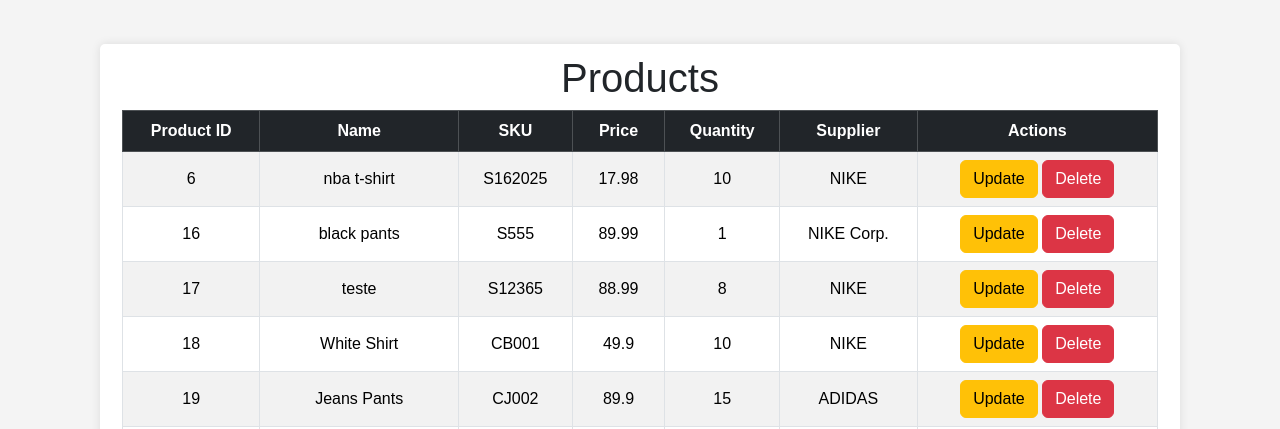
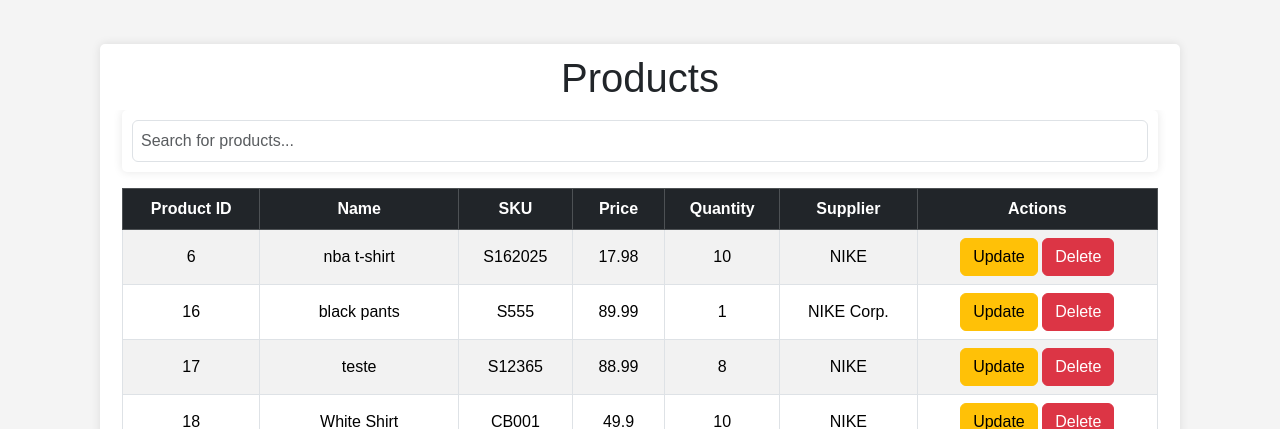
Before and after one commit to emanuel07mii/project_inventory_management, a Django app: page /list/ in a window 1280 px wide. Shown: the part 56-485 px from the top of the page. Run offline with Django 5.2, Linux system fonts and the light colour scheme; a user stored in the database is signed in; data comes from the database, SQL or seed files in the repository.

Commit message:
adding product search function

```diff
--- /dev/null
+++ b/invProject/authApp/static/js/product_search.js
@@ -0,0 +1,17 @@
+let debounceTimer;
+document.addEventListener('DOMContentLoaded', function () {
+    const input = document.getElementById('searchInput');
+    const tableRows = document.querySelectorAll('tbody tr');
+
+    input.addEventListener('input', function () {
+        clearTimeout(debounceTimer);
+        debounceTimer = setTimeout(() => {
+            const filter = input.value.toLowerCase();
+
+            tableRows.forEach(row => {
+                const rowText = row.textContent.toLowerCase();
+                row.style.display = rowText.includes(filter) ? '' : 'none';
+            });
+        }, 300); // 300ms debounce
+    });
+});
--- a/invProject/invApp/templates/invApp/product_list.html
+++ b/invProject/invApp/templates/invApp/product_list.html
@@ -6,6 +6,10 @@
 {% block content %}
     <h1 class="text-center">Products</h1>
     <div class="container-fluid table-responsive">
+        <div class="container mb-3">
+            <input id="searchInput" type="text" class="form-control" placeholder="Search for products...">
+        </div>
+
         <table class="table table-bordered table-striped text-center">
             <thead class="table-dark">
                 <tr>
--- a/invProject/invApp/urls.py
+++ b/invProject/invApp/urls.py
@@ -7,4 +7,5 @@ urlpatterns = [
     path('list/', views.product_list_view, name='product_list'),
     path('update/<int:product_id>/', views.product_update_view, name='product_update'),
     path('delete/<int:product_id>/', views.product_delete_view, name='product_delete'),
+    path('search-products/', views.search_products, name="search_products"),
 ]
--- a/invProject/invApp/views.py
+++ b/invProject/invApp/views.py
@@ -4,6 +4,9 @@ from .forms import ProductForm
 from .models import Product
 from django.contrib.auth.decorators import login_required
 from django.shortcuts import get_object_or_404
+from django.views.decorators.csrf import csrf_exempt
+from django.db.models import Q
+from django.http import JsonResponse
 
 # CRUD = Create, Read, Update, delete
 
@@ -59,3 +62,26 @@ def product_delete_view(request, product_id):
         messages.error(request, 'Product delete successfully!')
         return redirect('product_list')
     return render(request, 'invApp/product_confirm_delete.html', {'product': product})
+
+@csrf_exempt
+def search_products(request):
+    query = request.GET.get("q", "")
+    products = Product.objects.filter(
+        Q(name__icontains=query) |
+        Q(sku__icontains=query) |
+        Q(supplier__icontains=query)
+    )
+
+    results = [
+        {
+            "product_id": p.product_id,
+            "name": p.name,
+            "sku": p.sku,
+            "price": p.price,
+            "quantity": p.quantity,
+            "supplier": p.supplier
+        }
+        for p in products
+    ]
+
+    return JsonResponse({"products": results})
--- a/invProject/templates/shared/layout.html
+++ b/invProject/templates/shared/layout.html
@@ -75,6 +75,7 @@
         crossorigin="anonymous"></script>
 
     <script src="{% static 'js/custom.js' %}"></script>
+    <script src="{% static 'js/product_search.js' %}"></script>
 
 </body>
 
```
